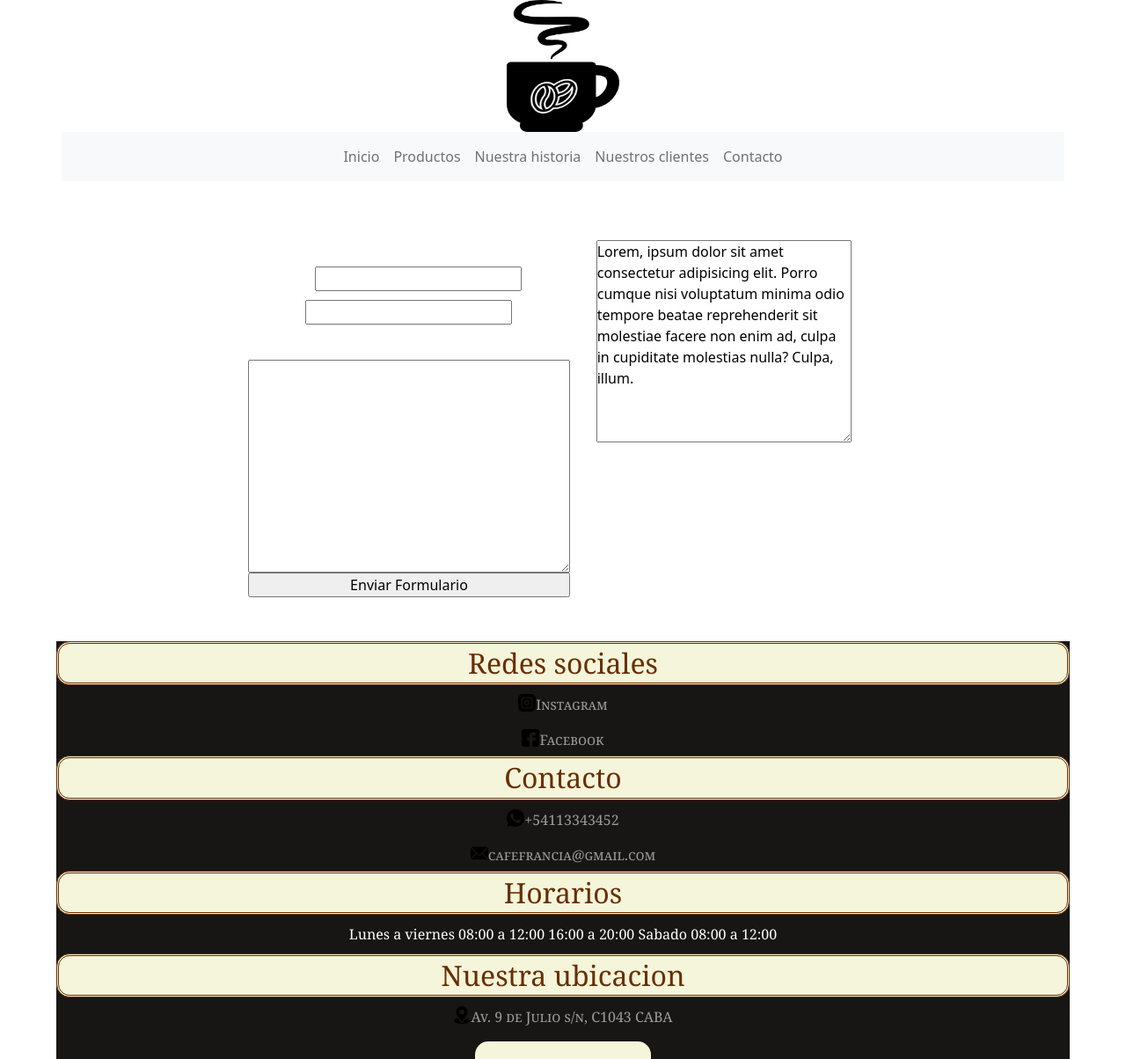
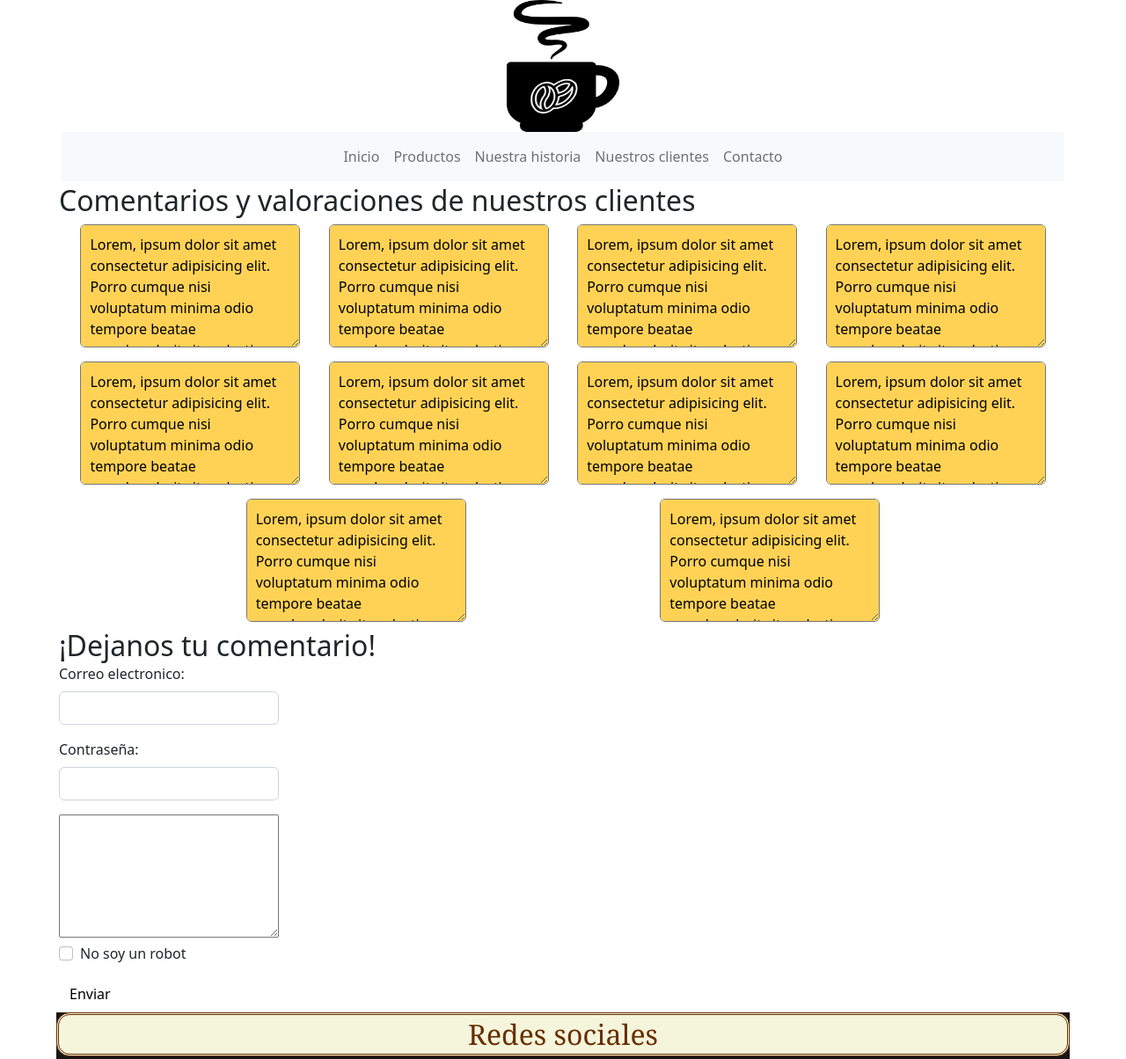
Before and after one commit to alexisschenfeld/cafefrancia, a plain HTML site: page menu/nuestrosclientes.html in a window 1280 px wide. Shown: the top 1204 px of the page at 88% size. Drawn offline with nearby package versions, Linux system fonts and the light colour scheme; grey boxes are pictures that could not be loaded.

Commit message:
textarea animado con formulario y navbar

```diff
--- a/estilos.css
+++ b/estilos.css
@@ -223,39 +223,6 @@ ul {
     text-align: center;
     text-decoration: underline;
 }
-.divs {
-    margin: 50px;
-}
-.seccionform {
-    display: flex;
-    flex-direction: row;
-    justify-content: center;
-    margin: 50px;
-}
-.formtextarea {
-    display: flex;
-    flex-direction: column;
-}
-.divn1 {
-    display: flex;
-    flex-direction: column;
-    margin: 30px;
-    color: white;
-    position: relative;
-    right: 25px;
-}
-.divn2 {
-    position: relative;
-    bottom: 30px;
-    margin: 30px;
-}
-.comentarios {
-    height: 230px;
-    width: 290px;
-}
-.email {
-    margin: 10px;
-}
 .imgred:hover {
     -webkit-animation-name: bounce;
     animation-name: bounce;
@@ -269,6 +236,40 @@ ul {
     width: 100px;
     height: 100px;
     margin: 2%;
+}
+.textarea {
+    padding: 10px;
+    margin: 8px;
+    width: 250px;
+    height: 140px;
+    border-radius: 6px;
+    background-color: rgb(255, 210, 85);
+}
+.textarea:hover {
+    transform: scale(1.3);
+    background-color: rgba(247, 156, 38, 0.877);
+}
+.textarea2 {
+    width: 250px;
+    height: 140px;
+}
+.form-control {
+    width: 250px;
+}
+.comentarios {
+    display: flex;
+    flex-direction: row;
+    flex-wrap: wrap;
+    justify-content: space-evenly;
+}
+.btn {
+    background-color: rgb(255, 255, 255);
+    color: black;
+    border-style: none;
+}
+.btn:hover {
+    background-color: rgb(199, 199, 199);
+    color: black;
 }
 .imgred {
     width: 100px;
--- a/menu/nuestrosclientes.html
+++ b/menu/nuestrosclientes.html
@@ -42,27 +42,39 @@
               </nav>
         </div>
     </header>
-    <main class="seccionform">
+    <main>
         <div>
-            <h2 class="main">¡Dejanos tu comentario!</h2>
-            <div class="divn1">
-                <form>
-                    <label class="name" for="nombre_apellido">Nombre:</label>
-                    <input type="text" name="nombre_apellido">
-                </form>
-                <form>
-                    <label class="email1" for="email">Email:</label>
-                    <input class="email" type="text" name="email">
-                </form>
+            <h2>Comentarios y valoraciones de nuestros clientes</h2>
+            <div class="comentarios">
+                <textarea class="textarea" readonly="">Lorem, ipsum dolor sit amet consectetur adipisicing elit. Porro cumque nisi voluptatum minima odio tempore beatae reprehenderit sit molestiae facere non enim ad, culpa in cupiditate molestias nulla? Culpa, illum.</textarea>
+                <textarea class="textarea" readonly="">Lorem, ipsum dolor sit amet consectetur adipisicing elit. Porro cumque nisi voluptatum minima odio tempore beatae reprehenderit sit molestiae facere non enim ad, culpa in cupiditate molestias nulla? Culpa, illum.</textarea>
+                <textarea class="textarea" readonly="">Lorem, ipsum dolor sit amet consectetur adipisicing elit. Porro cumque nisi voluptatum minima odio tempore beatae reprehenderit sit molestiae facere non enim ad, culpa in cupiditate molestias nulla? Culpa, illum.</textarea>
+                <textarea class="textarea" readonly="">Lorem, ipsum dolor sit amet consectetur adipisicing elit. Porro cumque nisi voluptatum minima odio tempore beatae reprehenderit sit molestiae facere non enim ad, culpa in cupiditate molestias nulla? Culpa, illum.</textarea>
+                <textarea class="textarea" readonly="">Lorem, ipsum dolor sit amet consectetur adipisicing elit. Porro cumque nisi voluptatum minima odio tempore beatae reprehenderit sit molestiae facere non enim ad, culpa in cupiditate molestias nulla? Culpa, illum.</textarea>
+                <textarea class="textarea" readonly="">Lorem, ipsum dolor sit amet consectetur adipisicing elit. Porro cumque nisi voluptatum minima odio tempore beatae reprehenderit sit molestiae facere non enim ad, culpa in cupiditate molestias nulla? Culpa, illum.</textarea>
+                <textarea class="textarea" readonly="">Lorem, ipsum dolor sit amet consectetur adipisicing elit. Porro cumque nisi voluptatum minima odio tempore beatae reprehenderit sit molestiae facere non enim ad, culpa in cupiditate molestias nulla? Culpa, illum.</textarea>
+                <textarea class="textarea" readonly="">Lorem, ipsum dolor sit amet consectetur adipisicing elit. Porro cumque nisi voluptatum minima odio tempore beatae reprehenderit sit molestiae facere non enim ad, culpa in cupiditate molestias nulla? Culpa, illum.</textarea>
+                <textarea class="textarea" readonly="">Lorem, ipsum dolor sit amet consectetur adipisicing elit. Porro cumque nisi voluptatum minima odio tempore beatae reprehenderit sit molestiae facere non enim ad, culpa in cupiditate molestias nulla? Culpa, illum.</textarea>
+                <textarea class="textarea" readonly="">Lorem, ipsum dolor sit amet consectetur adipisicing elit. Porro cumque nisi voluptatum minima odio tempore beatae reprehenderit sit molestiae facere non enim ad, culpa in cupiditate molestias nulla? Culpa, illum.</textarea>
             </div>
-                <form class="formtextarea">
-                    <textarea name="text" id="text" cols="30" rows="10"></textarea>
-                    <input type="submit" value="Enviar Formulario">
-                </form>
-        </div>
-        <div class="divn2">
-            <h2 class="main">Comentarios y valoracion de clientes:</h2>
-            <textarea class="comentarios" readonly="">Lorem, ipsum dolor sit amet consectetur adipisicing elit. Porro cumque nisi voluptatum minima odio tempore beatae reprehenderit sit molestiae facere non enim ad, culpa in cupiditate molestias nulla? Culpa, illum.</textarea>
+            <form>
+                <h2>¡Dejanos tu comentario!</h2>
+                <div class="mb-3">
+                  <label for="exampleInputEmail1" class="form-label">Correo electronico:</label>
+                  <input type="email" class="form-control" id="exampleInputEmail1" aria-describedby="emailHelp">
+                  <div id="emailHelp" class="form-text"></div>
+                </div>
+                <div class="mb-3">
+                  <label for="exampleInputPassword1" class="form-label">Contraseña:</label>
+                  <input type="password" class="form-control" id="exampleInputPassword1">
+                </div>
+                <textarea class="textarea2"></textarea>
+                <div class="mb-3 form-check">
+                  <input type="checkbox" class="form-check-input" id="exampleCheck1">
+                  <label class="form-check-label" for="exampleCheck1">No soy un robot</label>
+                </div>
+                <button type="submit" class="btn btn-primary">Enviar</button>
+            </form>
         </div>
     </main>
     <footer class="foot">
```
